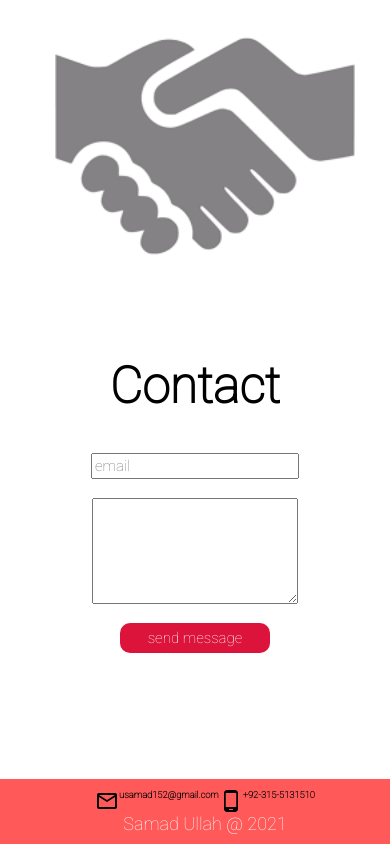
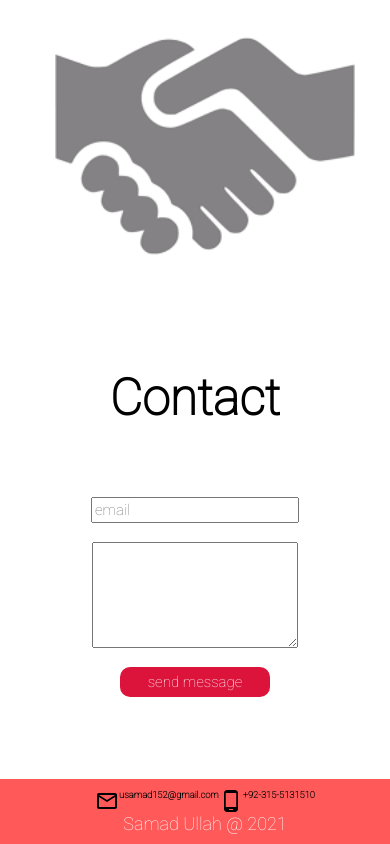
Before and after one commit to Samad-Ullah/Portfolio, a React (Create React App) app: page / in a window 390 px wide. Shown: the part 3875-4719 px from the top of the page. Built offline with nearby package versions, Linux system fonts and the light colour scheme.

Commit message:
change arrow at mobile view

```diff
--- a/src/components/contact/contact.scss
+++ b/src/components/contact/contact.scss
@@ -54,10 +54,7 @@ display: flex;
             .arrow{
 
                 @include mobile{
-                    margin-top:20px;
-                    width: 50px;
-                    height: 50px;
-                    margin-bottom: 20px;
+                 display: none;
                 }
             }
         }
```
